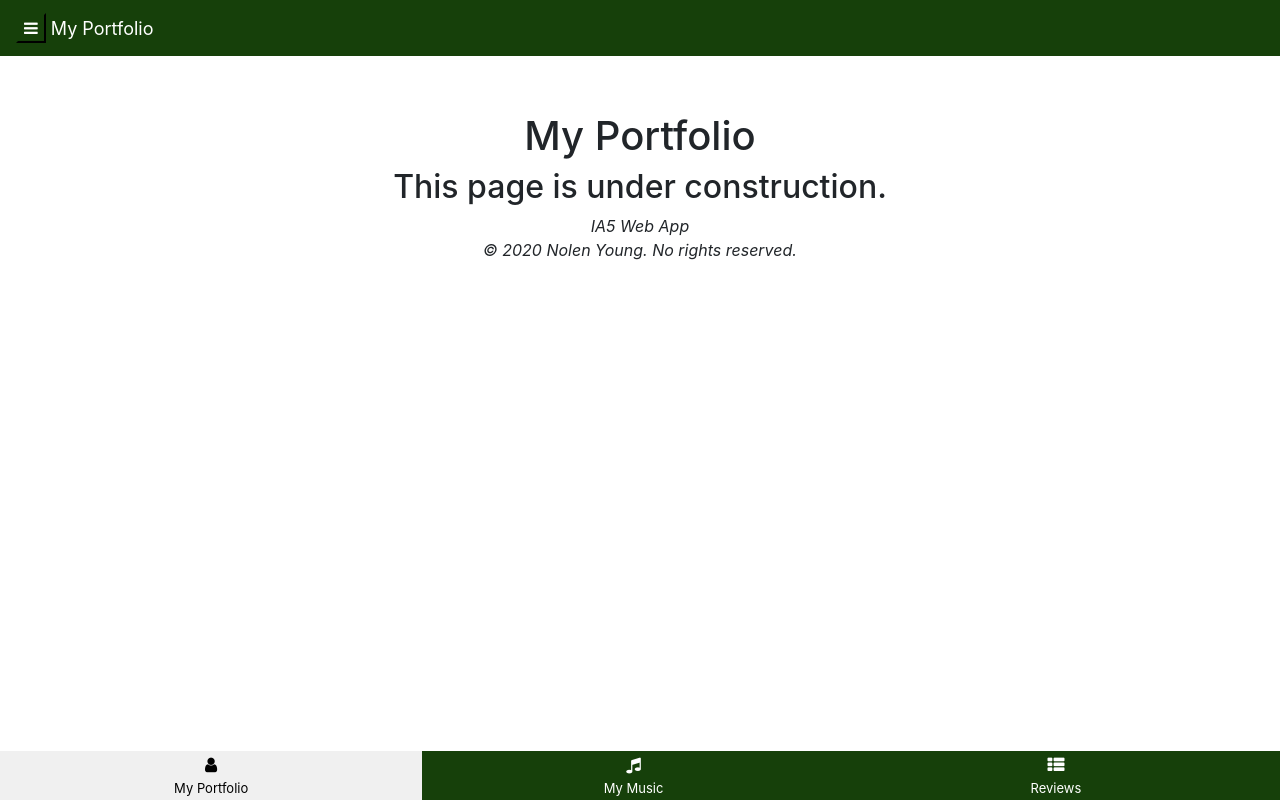
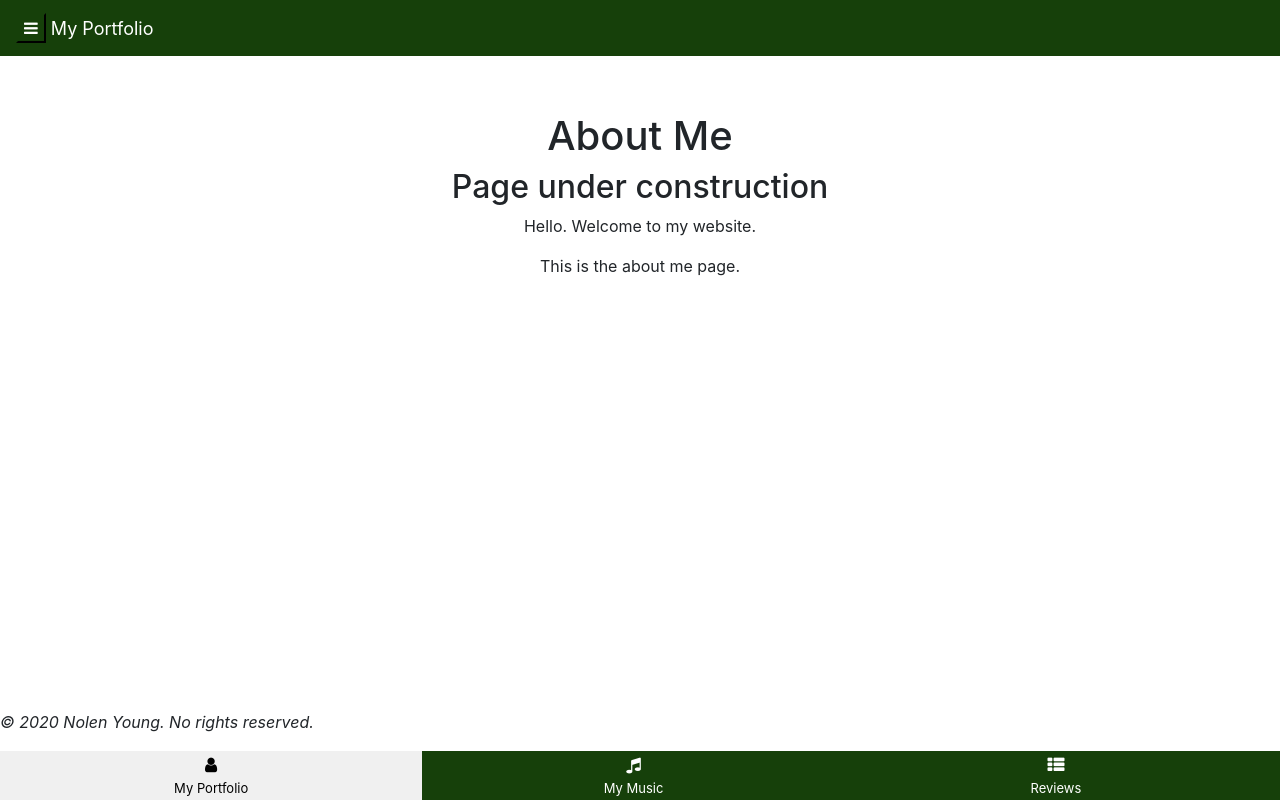
Before and after one commit to Nolen-Young/Website, a React (Create React App) app in the folder client/: page / in a window 1280 px wide. Built offline with nearby package versions, Linux system fonts and the light colour scheme.

Commit message:
Added ability to render ProfessionalPage based off a selected Professional Mode. Need to add ability to switch between pages from side menu items

```diff
--- a/client/src/components/App.js
+++ b/client/src/components/App.js
@@ -72,12 +72,14 @@ class App extends React.Component {
   }
 
   toggleAbout = () => {
+    console.log("hello from toggleAbout()")
     this.setState(prevState => ({
       showAbout: !prevState.showAbout
     }));
   }
 
   renderAbout = () => {
+    console.log("hello from renderAbout()")
     return (
       <div className="modal" role="dialog">
         <div className="modal-dialog modal-lg">
--- /dev/null
+++ b/client/src/components/ProfessionalPage-AboutMe.js
@@ -0,0 +1,34 @@
+import React from 'react';
+
+class ProfessionalPageAboutMe extends React.Component {
+
+	render() {
+	  return (
+		<div className="padded-page center">
+		  <div id = "header">
+			<h1>About Me</h1>
+			<h2>Page under construction</h2>
+		  </div>
+
+		  <div id = "body">
+			<p>
+			  Hello. Welcome to my website.
+			</p>
+
+			<p>
+			  This is the about me page.
+			</p>
+		  </div>
+
+		  <div id = "footer" className = "bottom right">
+			<p style={{
+			  fontStyle: "italic"
+			}}>
+			  &copy; 2020 Nolen Young. No rights reserved.</p>
+		  </div>
+		</div>
+	  );
+	}
+  }
+
+  export default ProfessionalPageAboutMe;
--- /dev/null
+++ b/client/src/components/ProfessionalPage-Courses.js
@@ -0,0 +1,30 @@
+import React from 'react';
+
+class ProfessionalPageCourses extends React.Component {
+
+	render() {
+	  return (
+		<div className="padded-page center">
+		  <div id = "header">
+			<h1>Courses</h1>
+			<h2>Page under construction</h2>
+		  </div>
+
+		  <div id = "body">
+			<p>
+			  Hello. Welcome to my website.
+			</p>
+		  </div>
+
+		  <div id = "footer" className = "bottom right">
+			<p style={{
+			  fontStyle: "italic"
+			}}>
+			  &copy; 2020 Nolen Young. No rights reserved.</p>
+		  </div>
+		</div>
+	  );
+	}
+  }
+
+  export default ProfessionalPageCourses;
--- /dev/null
+++ b/client/src/components/ProfessionalPage-Projects.js
@@ -0,0 +1,30 @@
+import React from 'react';
+
+class ProfessionalPageProjects extends React.Component {
+
+	render() {
+	  return (
+		<div className="padded-page center">
+		  <div id = "header">
+			<h1>Projects</h1>
+			<h2>Page under construction</h2>
+		  </div>
+
+		  <div id = "body">
+			<p>
+			  Hello. Welcome to my website.
+			</p>
+		  </div>
+
+		  <div id = "footer" className = "bottom right">
+			<p style={{
+			  fontStyle: "italic"
+			}}>
+			  &copy; 2020 Nolen Young. No rights reserved.</p>
+		  </div>
+		</div>
+	  );
+	}
+  }
+
+  export default ProfessionalPageProjects;
--- a/client/src/components/ProfessionalPage.js
+++ b/client/src/components/ProfessionalPage.js
@@ -1,18 +1,58 @@
 import React from 'react';
+import ProfessionalPageMode from './ProfessionalPageMode';
+import ProfessionalPageAboutMe from './ProfessionalPage-AboutMe';
+import ProfessionalPageCourses from './ProfessionalPage-Courses';
+import ProfessionalPageProjects from './ProfessionalPage-Projects';
+
+
+const professionalPageModeToPage = {};
+professionalPageModeToPage[ProfessionalPageMode.ABOUTME] = ProfessionalPageAboutMe;
+professionalPageModeToPage[ProfessionalPageMode.COURSES] = ProfessionalPageCourses;
+professionalPageModeToPage[ProfessionalPageMode.PROJECTS] = ProfessionalPageProjects;
 
 class ProfessionalPage extends React.Component {
 
+  constructor(props) {
+    super(props);
+    this.state = {
+      mode: props.mode,
+      menuOpen: props.menuOpen,
+      professionalMode: ProfessionalPageMode.ABOUTME
+    };
+  }
+
   render() {
+    console.log(this.state.professionalMode)
+    const ProfessionalPageRender = professionalPageModeToPage[this.state.professionalMode]
+    console.log(ProfessionalPageRender)
     return (
+      <ProfessionalPageRender
+          menuOpen={this.state.menuOpen}
+          professionalMode={this.state.professionalMode}
+          mode={this.state.mode}
+          changeMode={this.handleChangeMode}/>
+
+
+      /*
       <div className="padded-page center">
-        <h1>My Portfolio</h1>
-        <h2>This page is under construction.</h2>
-        <p style={{
-          fontStyle: "italic"
-        }}>
-          IA5 Web App<br/>
-          &copy; 2020 Nolen Young. No rights reserved.</p>
+        <div id = "header">
+          <h1>About Me</h1>
+        </div>
+
+        <div id = "body">
+          <p>
+            Hello. Welcome to my website.
+          </p>
+        </div>
+
+        <div id = "footer" className = "bottom right">
+          <p style={{
+            fontStyle: "italic"
+          }}>
+            &copy; 2020 Nolen Young. No rights reserved.</p>
+        </div>
       </div>
+      */
     );
   }
 }
--- /dev/null
+++ b/client/src/components/ProfessionalPageMode.js
@@ -0,0 +1,9 @@
+const ProfessionalPageMode = {
+	ABOUTME: "AboutMeMode",
+	COURSES: "CoursesMode",
+	PROJECTS: "ProjectsMode"
+  };
+
+  Object.freeze(ProfessionalPageMode); //This ensures that the object is immutable.
+
+  export default ProfessionalPageMode;
--- a/client/src/index.js
+++ b/client/src/index.js
@@ -1,6 +1,7 @@
 import React from 'react';
 import ReactDOM from 'react-dom';
 import './styles/index.css';
+import './styles/modal.css';
 import App from './components/App';
 import * as serviceWorker from './serviceWorker';
 import 'bootstrap/dist/css/bootstrap.min.css';
--- a/client/src/styles/index.css
+++ b/client/src/styles/index.css
@@ -190,6 +190,15 @@
   text-align: center;
 }
 
+.right {
+  text-align: right;
+}
+
+.bottom {
+  position: absolute;
+  bottom: 50px;
+}
+
 /* Styling for mode bar at the bottom of the page */
 .modebar {
   background-color: #16400a;
--- /dev/null
+++ b/client/src/styles/modal.css
@@ -0,0 +1,67 @@
+/* modal.css
+   This file contains css definitions necessary to support modal dialog boxes using a pure HTML/JavaScript/CSS
+   approach. The definitions are taken directly from https://www.w3schools.com/howto/howto_css_modals.asp */
+
+
+/* The Modal (background) */
+.modal {
+    display: block;
+    position: fixed; /* Stay in place */
+    z-index: 101; /* Sit on top */
+    left: 0;
+    top: 0;
+    width: 100%; /* Full width */
+    height: 100%; /* Full height */
+    overflow: auto; /* Enable scroll if needed */
+    background-color: rgb(0,0,0); /* Fallback color */
+    background-color: rgba(0,0,0,0.4); /* Black w/ opacity */
+  }
+
+  /* Modal Content/Box */
+  .modal-content {
+    background-color: #fefefe;
+    background: #fff;
+    margin: 15% auto; /* 15% from the top and centered */
+    padding: 20px;
+    border: 1px solid #888;
+    width: 80%; /* Could be more or less, depending on screen size */
+  }
+
+  .modal-title {
+    text-align: center;
+    width: 100%;
+    font-weight: bold;
+  }
+
+  .modal-header {
+      padding: 2px 16px;
+      background-color:#005216;
+      color: white;
+    }
+
+    .modal-body {
+      padding: 2px 16px;
+      color: #005216;
+      text-align: center;
+    }
+
+    .modal-footer {
+      padding: 2px 16px;
+      background-color: white;
+      color:#005216;
+      display: flex;
+      justify-content: center;
+    }
+
+    .close-modal-button {
+      border: 2px solid #005216;;
+      background-color:#005216;; color: white;
+      float: right
+    }
+
+  .close-modal-button:hover,
+  .close-modal-button:focus {
+    color: #000;
+    text-decoration: none;
+    cursor: pointer;
+  }
```
